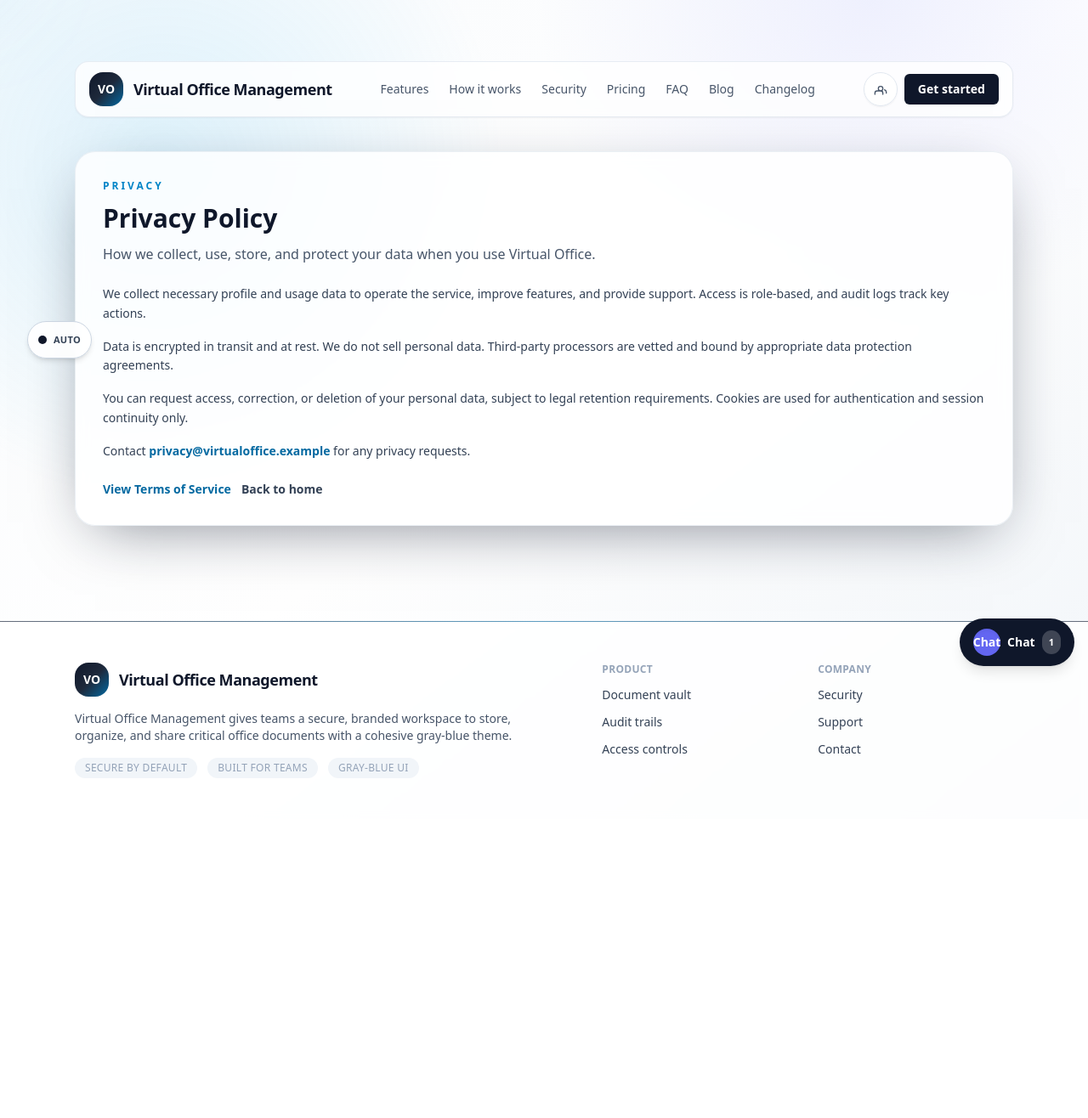
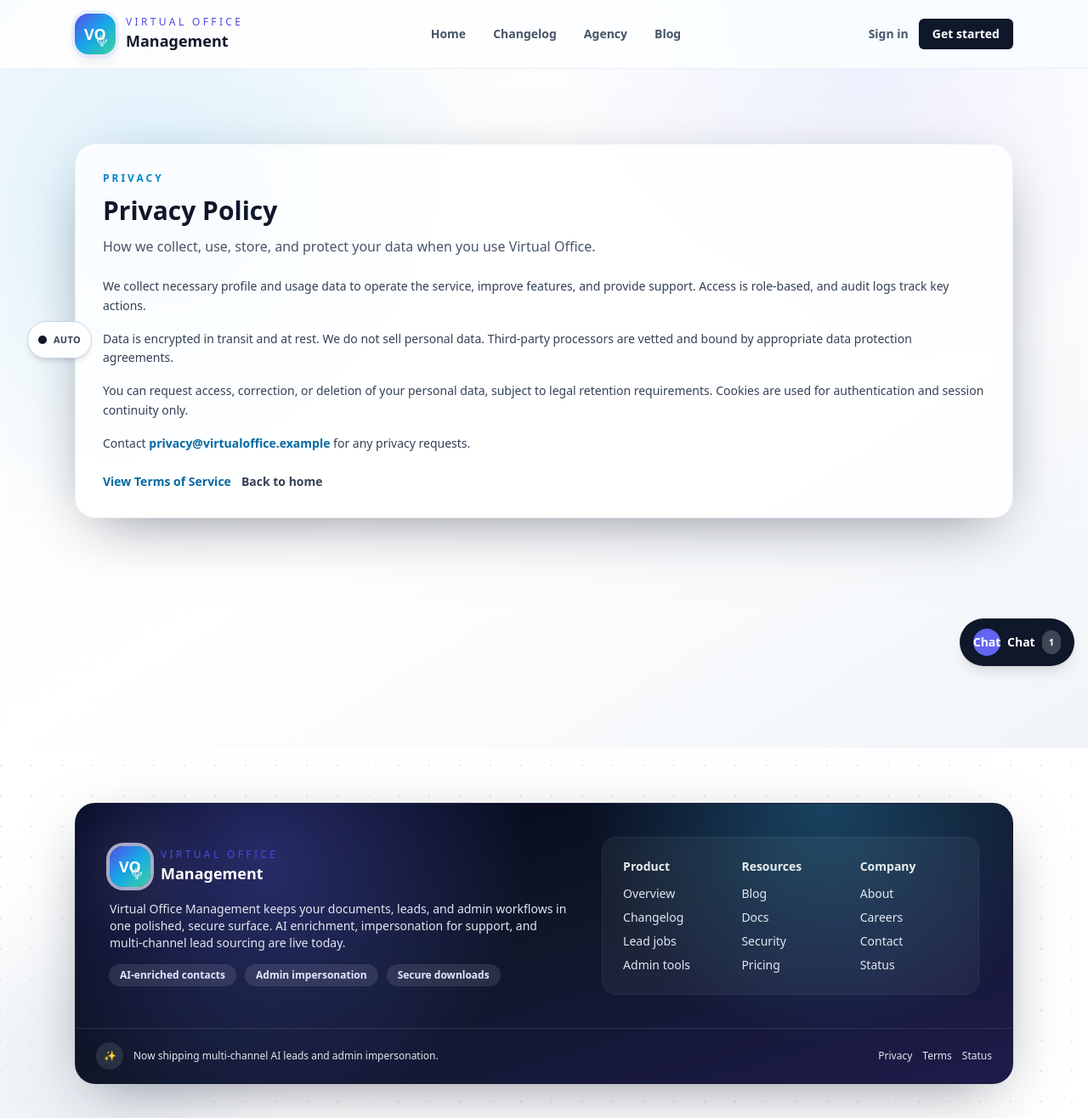
Before and after one commit to naserwp/test-admin-deshboard, a Next.js app: page /privacy in a window 1280 px wide. Shown: the whole page at 85% size. Before the commit the page ends 964 px from the top, so only its background shows below. Built offline with nearby package versions, Linux system fonts and the light colour scheme; no server answers.

Commit message:
Unify public layout header and footer

```diff
--- a/app/blog/page.tsx
+++ b/app/(public)/blog/page.tsx
@@ -1,6 +1,4 @@
 import Link from "next/link";
-import MarketingNav from "@/app/components/MarketingNav";
-import MarketingFooter from "@/app/components/MarketingFooter";
 import { prisma } from "@/app/lib/prisma";
 import { samplePosts } from "@/app/lib/samplePosts";
 
@@ -38,9 +36,6 @@ export default async function BlogPage() {
 
   return (
     <div className="relative min-h-screen bg-gradient-to-br from-slate-50 via-white to-slate-100 text-slate-900 dark:from-slate-950 dark:via-slate-900 dark:to-slate-950 dark:text-slate-100">
-      <div className="mx-auto max-w-6xl px-6">
-        <MarketingNav />
-      </div>
       <div className="mx-auto max-w-6xl px-6 py-12">
         <div className="space-y-4">
           <p className="text-sm font-semibold uppercase tracking-wide text-indigo-600">
@@ -125,7 +120,6 @@ export default async function BlogPage() {
           )}
         </div>
       </div>
-      <MarketingFooter />
     </div>
   );
 }
--- /dev/null
+++ b/app/(public)/layout.tsx
@@ -0,0 +1,16 @@
+import PublicHeader from "@/components/layout/PublicHeader";
+import PublicFooter from "@/components/layout/PublicFooter";
+
+export default function PublicLayout({
+  children,
+}: {
+  children: React.ReactNode;
+}) {
+  return (
+    <div className="flex min-h-screen flex-col">
+      <PublicHeader />
+      <main className="flex-1">{children}</main>
+      <PublicFooter />
+    </div>
+  );
+}
--- a/app/terms/page.tsx
+++ b/app/(public)/privacy/page.tsx
@@ -1,47 +1,44 @@
 import Link from "next/link";
-import MarketingNav from "@/app/components/MarketingNav";
-import MarketingFooter from "@/app/components/MarketingFooter";
 
-export default function TermsPage() {
+export default function PrivacyPage() {
   return (
     <div className="relative min-h-screen bg-gradient-to-br from-slate-50 via-white to-slate-100 text-slate-900 dark:from-slate-950 dark:via-slate-900 dark:to-slate-950 dark:text-slate-100">
       <div className="pointer-events-none absolute inset-0 bg-[radial-gradient(circle_at_15%_20%,rgba(56,189,248,0.15),transparent_30%),radial-gradient(circle_at_80%_0%,rgba(129,140,248,0.12),transparent_28%)]" />
       <div className="relative mx-auto max-w-6xl px-6 py-12">
-        <MarketingNav />
         <main className="mt-10 space-y-6 rounded-3xl border border-slate-200/70 bg-white/80 p-8 shadow-soft-xl backdrop-blur dark:border-slate-800 dark:bg-slate-900/70">
           <div className="space-y-3">
             <p className="text-xs font-semibold uppercase tracking-[0.25em] text-sky-600 dark:text-sky-300">
-              Terms of Service
+              Privacy
             </p>
-            <h1 className="text-3xl font-semibold">Virtual Office Terms</h1>
+            <h1 className="text-3xl font-semibold">Privacy Policy</h1>
             <p className="text-slate-600 dark:text-slate-300">
-              These terms explain how you use Virtual Office, your responsibilities, and how we protect your data.
+              How we collect, use, store, and protect your data when you use Virtual Office.
             </p>
           </div>
           <div className="space-y-4 text-sm leading-relaxed text-slate-700 dark:text-slate-200">
             <p>
-              By accessing Virtual Office, you agree to abide by applicable laws, keep credentials secure, and avoid misuse
-              of the platform. Content you upload should respect confidentiality and legal obligations.
+              We collect necessary profile and usage data to operate the service, improve features, and provide support.
+              Access is role-based, and audit logs track key actions.
             </p>
             <p>
-              We provide uptime commitments, security controls, and audit trails; however, we do not guarantee error-free
-              operation. We may update features; material changes will be communicated in advance.
+              Data is encrypted in transit and at rest. We do not sell personal data. Third-party processors are vetted and
+              bound by appropriate data protection agreements.
             </p>
             <p>
-              Data processing follows our Privacy Policy. You may request export or deletion of personal data subject to legal
-              retention requirements.
+              You can request access, correction, or deletion of your personal data, subject to legal retention
+              requirements. Cookies are used for authentication and session continuity only.
             </p>
             <p>
-              For questions, contact{" "}
-              <a href="mailto:support@virtualoffice.example" className="font-semibold text-sky-700 hover:text-sky-800 dark:text-sky-300 dark:hover:text-sky-200">
-                support@virtualoffice.example
-              </a>
-              .
+              Contact{" "}
+              <a href="mailto:privacy@virtualoffice.example" className="font-semibold text-sky-700 hover:text-sky-800 dark:text-sky-300 dark:hover:text-sky-200">
+                privacy@virtualoffice.example
+              </a>{" "}
+              for any privacy requests.
             </p>
           </div>
           <div className="flex flex-wrap items-center gap-3 text-sm text-slate-600 dark:text-slate-300">
-            <Link href="/privacy" className="font-semibold text-sky-700 hover:text-sky-800 dark:text-sky-300 dark:hover:text-sky-200">
-              View Privacy Policy
+            <Link href="/terms" className="font-semibold text-sky-700 hover:text-sky-800 dark:text-sky-300 dark:hover:text-sky-200">
+              View Terms of Service
             </Link>
             <Link href="/" className="font-semibold text-slate-700 hover:text-slate-900 dark:text-slate-100 dark:hover:text-white">
               Back to home
@@ -49,7 +46,6 @@ export default function TermsPage() {
           </div>
         </main>
       </div>
-      <MarketingFooter />
     </div>
   );
 }
--- a/app/privacy/page.tsx
+++ b/app/(public)/terms/page.tsx
@@ -1,47 +1,44 @@
 import Link from "next/link";
-import MarketingNav from "@/app/components/MarketingNav";
-import MarketingFooter from "@/app/components/MarketingFooter";
 
-export default function PrivacyPage() {
+export default function TermsPage() {
   return (
     <div className="relative min-h-screen bg-gradient-to-br from-slate-50 via-white to-slate-100 text-slate-900 dark:from-slate-950 dark:via-slate-900 dark:to-slate-950 dark:text-slate-100">
       <div className="pointer-events-none absolute inset-0 bg-[radial-gradient(circle_at_15%_20%,rgba(56,189,248,0.15),transparent_30%),radial-gradient(circle_at_80%_0%,rgba(129,140,248,0.12),transparent_28%)]" />
       <div className="relative mx-auto max-w-6xl px-6 py-12">
-        <MarketingNav />
         <main className="mt-10 space-y-6 rounded-3xl border border-slate-200/70 bg-white/80 p-8 shadow-soft-xl backdrop-blur dark:border-slate-800 dark:bg-slate-900/70">
           <div className="space-y-3">
             <p className="text-xs font-semibold uppercase tracking-[0.25em] text-sky-600 dark:text-sky-300">
-              Privacy
+              Terms of Service
             </p>
-            <h1 className="text-3xl font-semibold">Privacy Policy</h1>
+            <h1 className="text-3xl font-semibold">Virtual Office Terms</h1>
             <p className="text-slate-600 dark:text-slate-300">
-              How we collect, use, store, and protect your data when you use Virtual Office.
+              These terms explain how you use Virtual Office, your responsibilities, and how we protect your data.
             </p>
           </div>
           <div className="space-y-4 text-sm leading-relaxed text-slate-700 dark:text-slate-200">
             <p>
-              We collect necessary profile and usage data to operate the service, improve features, and provide support.
-              Access is role-based, and audit logs track key actions.
+              By accessing Virtual Office, you agree to abide by applicable laws, keep credentials secure, and avoid misuse
+              of the platform. Content you upload should respect confidentiality and legal obligations.
             </p>
             <p>
-              Data is encrypted in transit and at rest. We do not sell personal data. Third-party processors are vetted and
-              bound by appropriate data protection agreements.
+              We provide uptime commitments, security controls, and audit trails; however, we do not guarantee error-free
+              operation. We may update features; material changes will be communicated in advance.
             </p>
             <p>
-              You can request access, correction, or deletion of your personal data, subject to legal retention
-              requirements. Cookies are used for authentication and session continuity only.
+              Data processing follows our Privacy Policy. You may request export or deletion of personal data subject to legal
+              retention requirements.
             </p>
             <p>
-              Contact{" "}
-              <a href="mailto:privacy@virtualoffice.example" className="font-semibold text-sky-700 hover:text-sky-800 dark:text-sky-300 dark:hover:text-sky-200">
-                privacy@virtualoffice.example
-              </a>{" "}
-              for any privacy requests.
+              For questions, contact{" "}
+              <a href="mailto:support@virtualoffice.example" className="font-semibold text-sky-700 hover:text-sky-800 dark:text-sky-300 dark:hover:text-sky-200">
+                support@virtualoffice.example
+              </a>
+              .
             </p>
           </div>
           <div className="flex flex-wrap items-center gap-3 text-sm text-slate-600 dark:text-slate-300">
-            <Link href="/terms" className="font-semibold text-sky-700 hover:text-sky-800 dark:text-sky-300 dark:hover:text-sky-200">
-              View Terms of Service
+            <Link href="/privacy" className="font-semibold text-sky-700 hover:text-sky-800 dark:text-sky-300 dark:hover:text-sky-200">
+              View Privacy Policy
             </Link>
             <Link href="/" className="font-semibold text-slate-700 hover:text-slate-900 dark:text-slate-100 dark:hover:text-white">
               Back to home
@@ -49,7 +46,6 @@ export default function PrivacyPage() {
           </div>
         </main>
       </div>
-      <MarketingFooter />
     </div>
   );
 }
--- /dev/null
+++ b/components/layout/PublicFooter.tsx
@@ -0,0 +1,103 @@
+import Link from "next/link";
+import GlobalLogo from "@/app/components/GlobalLogo";
+
+const footerLinks = [
+  {
+    title: "Product",
+    items: [
+      { label: "Overview", href: "/" },
+      { label: "Changelog", href: "/changelog" },
+      { label: "Lead jobs", href: "/leads" },
+      { label: "Admin tools", href: "/admin" },
+    ],
+  },
+  {
+    title: "Resources",
+    items: [
+      { label: "Blog", href: "/blog" },
+      { label: "Docs", href: "/docs" },
+      { label: "Security", href: "#security" },
+      { label: "Pricing", href: "#pricing" },
+    ],
+  },
+  {
+    title: "Company",
+    items: [
+      { label: "About", href: "/about" },
+      { label: "Careers", href: "/careers" },
+      { label: "Contact", href: "/contact" },
+      { label: "Status", href: "/status" },
+    ],
+  },
+];
+
+export default function PublicFooter() {
+  return (
+    <div className="mx-auto max-w-6xl px-6 pb-10">
+      <footer className="relative mt-16 overflow-hidden rounded-3xl border border-slate-800/60 bg-gradient-to-br from-slate-950 via-slate-900 to-indigo-950 text-white shadow-soft-xl">
+        <div className="absolute inset-0 bg-[radial-gradient(circle_at_20%_20%,rgba(99,102,241,0.35),transparent_34%),radial-gradient(circle_at_80%_0%,rgba(56,189,248,0.28),transparent_30%)]" />
+        <div className="relative grid gap-10 p-8 sm:p-10 lg:grid-cols-[1.1fr_0.9fr] lg:items-center">
+          <div className="space-y-4">
+            <GlobalLogo variant="footer" />
+            <p className="max-w-xl text-sm text-slate-200">
+              Virtual Office Management keeps your documents, leads, and admin workflows in one
+              polished, secure surface. AI enrichment, impersonation for support, and multi-channel
+              lead sourcing are live today.
+            </p>
+            <div className="flex flex-wrap gap-3 text-xs font-semibold text-indigo-100">
+              <span className="rounded-full bg-white/10 px-3 py-1 ring-1 ring-white/10">
+                AI-enriched contacts
+              </span>
+              <span className="rounded-full bg-white/10 px-3 py-1 ring-1 ring-white/10">
+                Admin impersonation
+              </span>
+              <span className="rounded-full bg-white/10 px-3 py-1 ring-1 ring-white/10">
+                Secure downloads
+              </span>
+            </div>
+          </div>
+
+          <div className="grid gap-6 rounded-2xl bg-white/5 p-6 ring-1 ring-white/10 backdrop-blur lg:grid-cols-3">
+            {footerLinks.map((group) => (
+              <div key={group.title} className="space-y-3">
+                <p className="text-sm font-semibold text-white/90">{group.title}</p>
+                <ul className="space-y-2 text-sm text-slate-200">
+                  {group.items.map((item) => (
+                    <li key={item.label}>
+                      <Link
+                        href={item.href}
+                        className="transition hover:text-white hover:underline"
+                      >
+                        {item.label}
+                      </Link>
+                    </li>
+                  ))}
+                </ul>
+              </div>
+            ))}
+          </div>
+        </div>
+
+        <div className="relative flex flex-wrap items-center justify-between gap-3 border-t border-white/10 px-6 py-4 text-xs text-slate-200">
+          <div className="flex items-center gap-3">
+            <span className="inline-flex h-8 w-8 items-center justify-center rounded-full bg-white/10 text-white">
+              ✨
+            </span>
+            <span>Now shipping multi-channel AI leads and admin impersonation.</span>
+          </div>
+          <div className="flex flex-wrap items-center gap-3">
+            <Link href="/privacy" className="hover:text-white hover:underline">
+              Privacy
+            </Link>
+            <Link href="/terms" className="hover:text-white hover:underline">
+              Terms
+            </Link>
+            <Link href="/status" className="hover:text-white hover:underline">
+              Status
+            </Link>
+          </div>
+        </div>
+      </footer>
+    </div>
+  );
+}
--- /dev/null
+++ b/components/layout/PublicHeader.tsx
@@ -0,0 +1,60 @@
+"use client";
+
+import Link from "next/link";
+import { usePathname } from "next/navigation";
+import GlobalLogo from "@/app/components/GlobalLogo";
+
+const navItems = [
+  { label: "Home", href: "/" },
+  { label: "Changelog", href: "/changelog" },
+  { label: "Agency", href: "/agency" },
+  { label: "Blog", href: "/blog" },
+];
+
+const isActivePath = (pathname: string, href: string) => {
+  if (href === "/") {
+    return pathname === "/";
+  }
+  return pathname === href || pathname.startsWith(`${href}/`);
+};
+
+export default function PublicHeader() {
+  const pathname = usePathname();
+
+  return (
+    <header className="sticky top-0 z-40 border-b border-slate-200/60 bg-white/80 backdrop-blur dark:border-slate-800/60 dark:bg-slate-950/75">
+      <div className="mx-auto flex w-full max-w-6xl flex-wrap items-center justify-between gap-4 px-6 py-4">
+        <GlobalLogo />
+        <nav className="flex flex-wrap items-center gap-2 text-sm font-semibold text-slate-600 dark:text-slate-200">
+          {navItems.map((item) => {
+            const active = isActivePath(pathname, item.href);
+            return (
+              <Link
+                key={item.href}
+                href={item.href}
+                className={`rounded-full px-3 py-1 transition-all duration-200 focus-visible:outline-none focus-visible:ring-2 focus-visible:ring-indigo-400/60 ${
+                  active
+                    ? "bg-indigo-600 text-white shadow-sm"
+                    : "text-slate-600 hover:bg-slate-100 hover:text-slate-900 dark:text-slate-200 dark:hover:bg-slate-900"
+                }`}
+              >
+                {item.label}
+              </Link>
+            );
+          })}
+        </nav>
+        <div className="flex items-center gap-3">
+          <Link
+            href="/auth/login"
+            className="hidden text-sm font-semibold text-slate-600 transition hover:text-slate-900 dark:text-slate-300 dark:hover:text-white sm:inline-flex"
+          >
+            Sign in
+          </Link>
+          <Link href="/auth/signup" className="btn btn-primary">
+            Get started
+          </Link>
+        </div>
+      </div>
+    </header>
+  );
+}
```
Also changed, not shown: app/(public)/agency/page.tsx (renamed from app/agency/page.tsx, +0 -9 lines), app/(public)/blog/[slug]/page.tsx (renamed from app/blog/[slug]/page.tsx, +1 -7 lines), app/(public)/changelog/page.tsx (renamed from app/changelog/page.tsx, +0 -9 lines), app/(public)/page.tsx (renamed from app/page.tsx, +0 -10 lines), app/(public)/talk-to-sales/page.tsx (renamed from app/talk-to-sales/page.tsx, +0 -9 lines), app/(public)/blog/TOCClient.tsx (renamed from app/blog/TOCClient.tsx).
